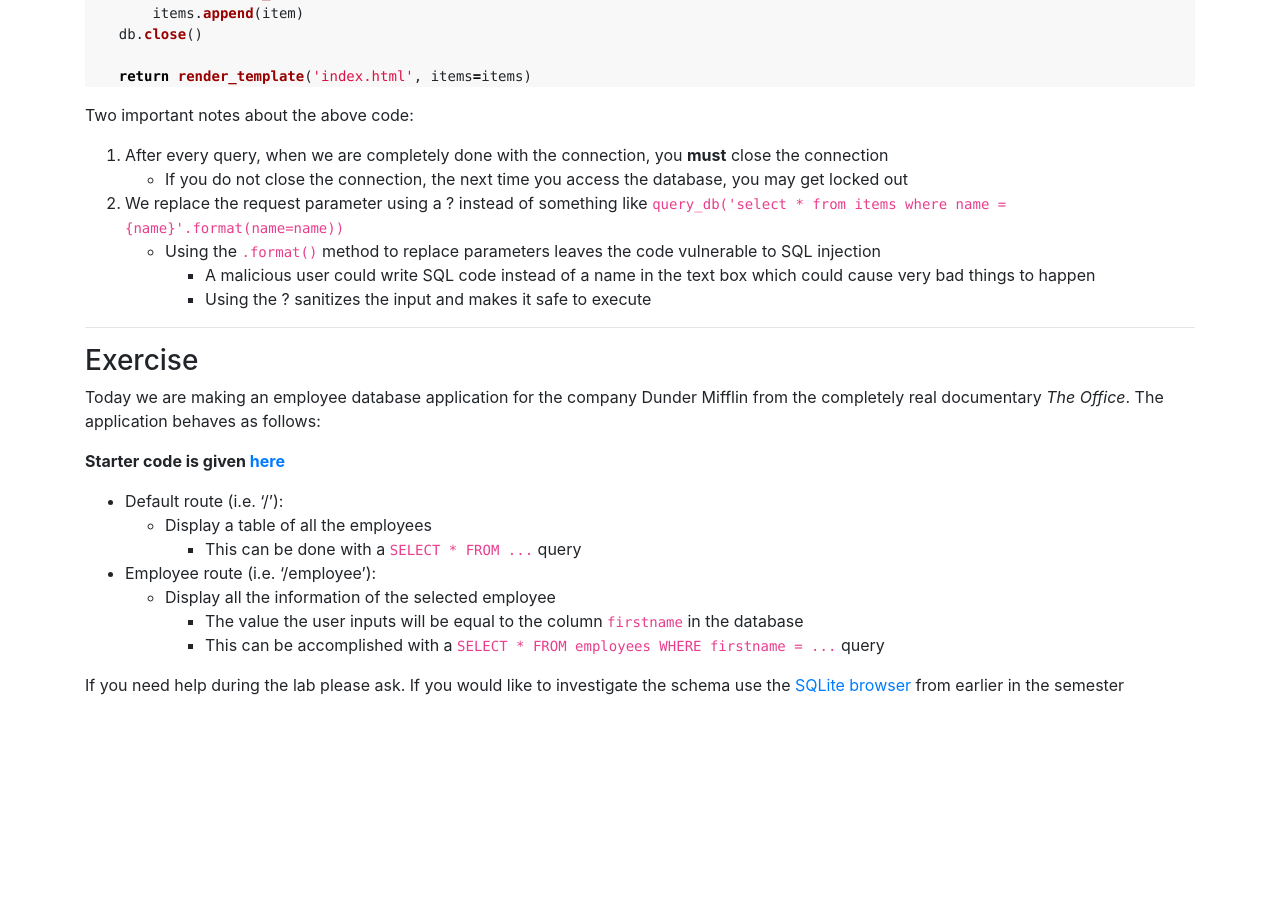
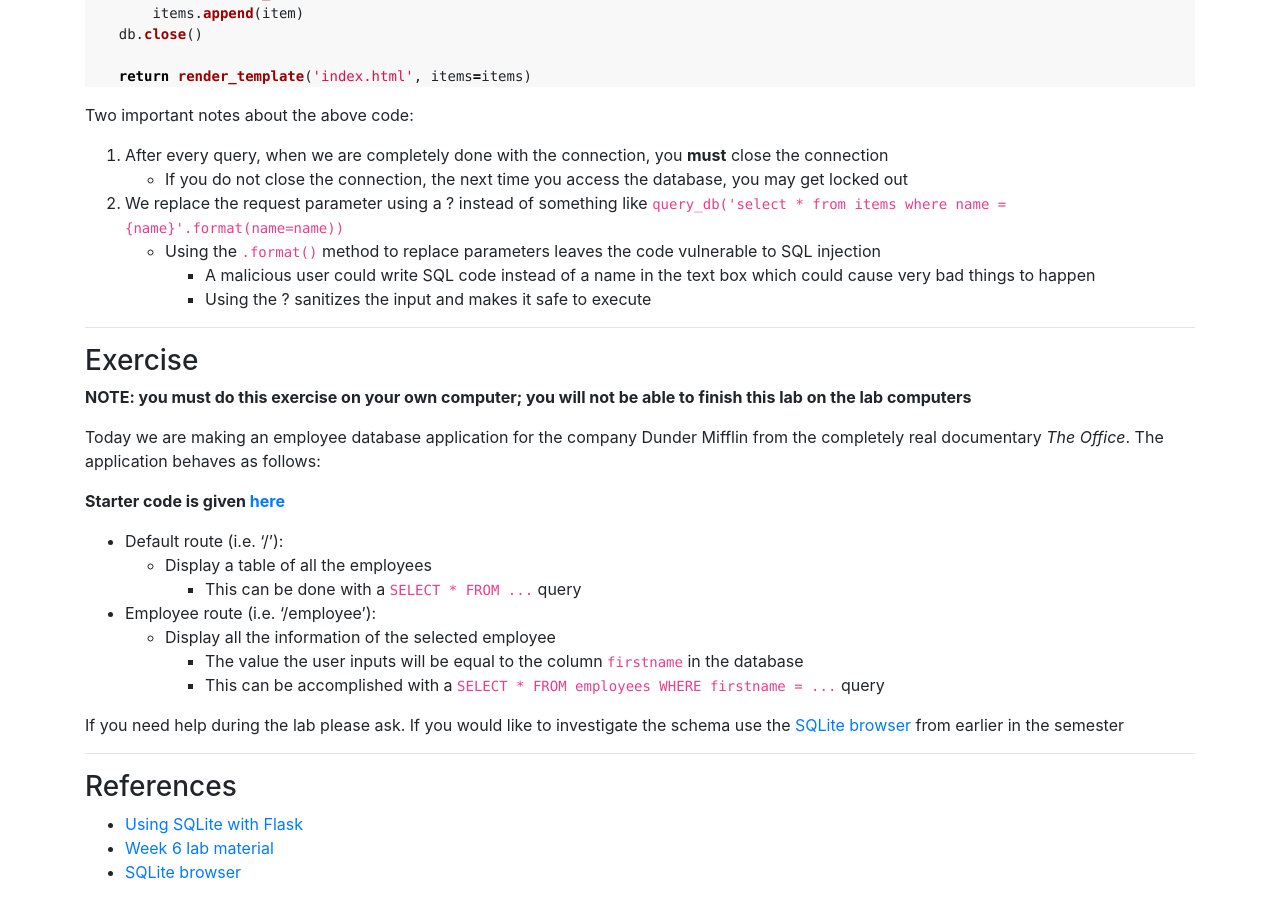
Before and after one commit to MstrZhang/cscb20, a Jekyll site: the page built from _posts/2019-03-24-week12.md, in a window 1280 px wide and 900 px high, scrolled down 2811 px. Built offline with Jekyll 4.4.1, drawn with Linux system fonts in a browser that asks for light colours; nearby versions of some CDN libraries; before the commit the page ends 3524 px from its top, so only the background shows below that.

Commit message:
update week 12 lab

```diff
--- a/_posts/2019-03-24-week12.md
+++ b/_posts/2019-03-24-week12.md
@@ -144,6 +144,8 @@ Two important notes about the above code:
 
 ### Exercise
 
+**NOTE: you must do this exercise on your own computer; you will not be able to finish this lab on the lab computers**
+
 Today we are making an employee database application for the company Dunder Mifflin from the completely real documentary _The Office_. The application behaves as follows:
 
 **Starter code is given [here]({{ site.baseurl }}/assets/res/week12-starter.zip)**
@@ -157,3 +159,11 @@ Today we are making an employee database application for the company Dunder Miff
         - This can be accomplished with a `SELECT * FROM employees WHERE firstname = ...` query
 
 If you need help during the lab please ask. If you would like to investigate the schema use the [SQLite browser](https://sqlitebrowser.org/) from earlier in the semester
+
+---
+
+### References
+
+- [Using SQLite with Flask](http://flask.pocoo.org/docs/1.0/patterns/sqlite3/)
+- [Week 6 lab material](https://mstrzhang.github.io/cscb20/2019/02/10/week6.html)
+- [SQLite browser](https://sqlitebrowser.org/)
```
